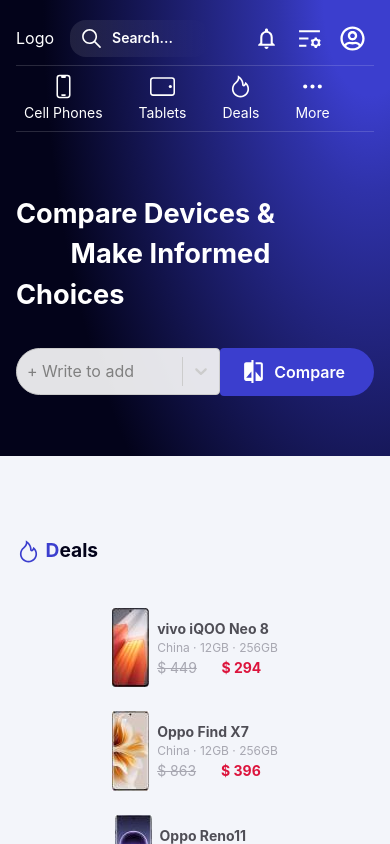
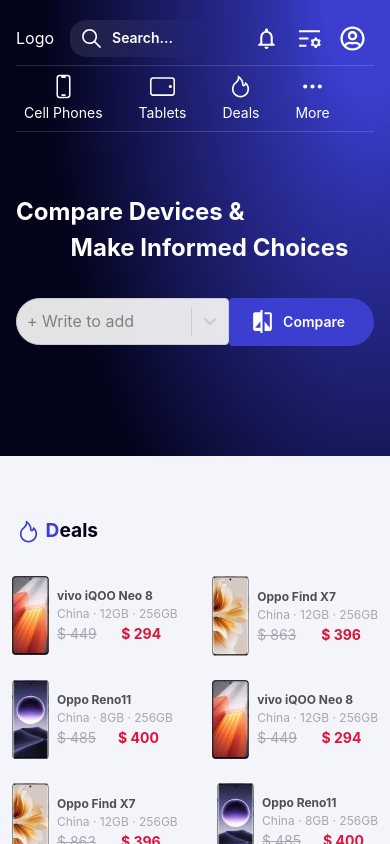
Before and after one commit to randa-magdy/kimoval, a Next.js app: page / in a window 390 px wide. Shown: the top 844 px of the page. Built offline with nearby package versions, Linux system fonts and the light colour scheme.

Commit message:
fix: fix some responsive styles for some parts of components

```diff
--- a/src/app/_bannerPages.tsx
+++ b/src/app/_bannerPages.tsx
@@ -16,19 +16,20 @@
       <Image src={Iphone} alt="iphone" className="hidden lg:block" />
 
       <div className="banner-title-input mt-20 lg:mt-0 h-full">
-        <h1 className="text-h1 font-bold">
+        <h1 className="text-h2 sm:text-h1 font-bold">
           <span>Compare Devices &</span> <br />{' '}
           <span style={{ paddingLeft: 'clamp(0.2rem,14vw,14rem)' }}>
             Make Informed Choices
           </span>
         </h1>
         <div
-          className="cmpare-input flex align-middle mt-8"
+          className="compare-input flex align-middle mt-8"
           style={{ width: 'clamp(75%,100vw,100%)' }}
         >
           <SearchInput className="w-full" />
           <Button className="bg-primary rounded-tr-3xl rounded-br-3xl hover:bg-dark-primary">
-            <Compare fontSize={25} /> <span className="px-2">Compare</span>
+            <Compare fontSize={25} />{' '}
+            <span className="px-2 text-medium">Compare</span>
           </Button>
         </div>
       </div>
@@ -93,7 +94,7 @@
 };
 
 const SingleDeviceBanner = () => (
-  <Banner height="clamp(120px,20vw,200px)">
+  <Banner height="clamp(150px,20vw,200px)">
     <div className="container mx-auto relative">
       <Space direction="vertical" className="absolute translate-y-1/4">
         <Space align="baseline">
--- a/src/assets/styles/globals.css
+++ b/src/assets/styles/globals.css
@@ -33,7 +33,7 @@
 
 /*Section styles*/
 section {
-  padding: 40px 0;
+  padding: 20px 0;
   margin: 20px 0;
 }
 
--- a/src/components/UI/Breadcrumb.tsx
+++ b/src/components/UI/Breadcrumb.tsx
@@ -10,14 +10,14 @@
         <Link
           key={item.label}
           href={item.url}
-          className="text-light-gray hover:text-white transition-colors duration-300 ease-in-out"
+          className="text-light-gray hover:text-white text-medium transition-colors duration-300 ease-in-out"
         >
           {item.label}
         </Link>
       ) : (
         <span
           key={item.label}
-          className="text-light-gray hover:text-white transition-colors duration-300 ease-in-out"
+          className="text-light-gray hover:text-white text-medium transition-colors duration-300 ease-in-out"
         >
           {item.label}
         </span>
--- a/src/components/UI/DeviceCards/InlineImgContentCard.tsx
+++ b/src/components/UI/DeviceCards/InlineImgContentCard.tsx
@@ -41,7 +41,7 @@
           reverse ? 'text-end me-2' : 'text-start ms-2'
         )}
       >
-        <span className=" block text-dark-gray font-bold text-medium">
+        <span className=" block text-dark-gray font-bold text-less-medium sm:text-medium">
           {name}
         </span>
         <span className="block text-light-gray text-less-medium">
--- a/src/components/UI/ResponsiveFlex/Col.tsx
+++ b/src/components/UI/ResponsiveFlex/Col.tsx
@@ -60,7 +60,7 @@
 
   // Handle breakpoints properties
   const breakpoints = { xs, sm, md, lg, xl, xxl };
-  classNames += ` w-full`;
+  // classNames += ` w-full`;
 
   Object.values(breakpoints).forEach((value) => {
     if (value) {
@@ -69,7 +69,7 @@
   });
 
   // Handle gutter property
-  classNames += ` p-2`;
+  // classNames += ` p-2`;
   if (typeof gutter === 'number') {
     classNames += ` p-${gutter}`;
   } else if (typeof gutter === 'object' && !Array.isArray(gutter)) {
--- a/src/components/UI/ResponsiveFlex/type.ts
+++ b/src/components/UI/ResponsiveFlex/type.ts
@@ -180,7 +180,7 @@
   | 'xs:w-full';
 
 
-export type acceptedPaddings = 1 | 2 | 3 | 4 | 5 | 6 | 7 | 8 | 9 | 10;
+export type acceptedPaddings = 0 |1 | 2 | 3 | 4 | 5 | 6 | 7 | 8 | 9 | 10;
 export type accepted2XlPadding ='2xl:p-1'|'2xl:p-2'|'2xl:p-3'|'2xl:p-4'|'2xl:p-5'|'2xl:p-6'|'2xl:p-7'|'2xl:p-8'|'2xl:p-9'|'2xl:p-10'
 export type acceptedXlPadding ='xl:p-1'|'xl:p-2'|'xl:p-3'|'xl:p-4'|'xl:p-5'|'xl:p-6'|'xl:p-7'|'xl:p-8'|'xl:p-9'|'xl:p-10'
 export type acceptedLgPadding ='lg:p-1'|'lg:p-2'|'lg:p-3'|'lg:p-4'|'lg:p-5'|'lg:p-6'|'lg:p-7'|'lg:p-8'|'lg:p-9'|'lg:p-10'
--- a/src/components/UI/SectionTitle.tsx
+++ b/src/components/UI/SectionTitle.tsx
@@ -8,7 +8,7 @@
   const firstLetter = title?.split('')[0]?.toUpperCase();
   const remainTitle = title?.split('')?.slice(1, title?.length).join('');
   return (
-    <div className="title-text relative font-bold mb-8">
+    <div className="title-text relative font-bold mb-5">
       <h3 className="text-h3 border-b-black">
         <span className="text-primary">
           {Icon && <Icon fontSize={25} className="inline" />} {firstLetter}
--- a/src/features/Devices/SingleDevice/index.tsx
+++ b/src/features/Devices/SingleDevice/index.tsx
@@ -13,7 +13,7 @@
   //"w-full xs:w-full md:w-6/12 lg:w-4/12"
   return (
     <div className="container mx-auto">
-      <Row justify="between">
+      <Row justify="between" className="px-2">
         <Col xs="xs:w-full" lg="lg:w-5/12" xl="xl:w-4/12">
           <div className="lg:sticky top-0 left-0">
             <DeviceSlider />
--- a/src/features/Home/Sections/DealsSection.tsx
+++ b/src/features/Home/Sections/DealsSection.tsx
@@ -1,5 +1,7 @@
 import { FireOutline } from '@/components/Icons/FireOutline';
 import InlineImgContentCard from '@/components/UI/DeviceCards/InlineImgContentCard';
+import Col from '@/components/UI/ResponsiveFlex/Col';
+import Row from '@/components/UI/ResponsiveFlex/Row';
 import NormalSection from '@/components/UI/Sections/NormalSection';
 import ViewMoreButton from '@/components/UI/ViewMoreButton';
 import Mobile1 from '../../../../public/images/home/thumb_777314_phone_front_x_small.jpg';
@@ -74,7 +76,13 @@
   ];
 
   const dataList = data.map((item) => (
-    <div key={item.name} className="w-full sm:w-1/2 md:w-1/3 lg:w-1/4">
+    <Col
+      key={item.name}
+      xs="xs:w-6/12"
+      sm="sm:w-4/12"
+      // md="md:w-4/12"
+      lg="lg:w-3/12"
+    >
       <InlineImgContentCard
         img={item.img}
         name={item.name}
@@ -82,9 +90,9 @@
         priceBefore={item.priceBefore}
         priceAfter={item.priceAfter}
         hoverCard={true}
-        className="mx-auto sm:mx-0"
+        // className="mx-auto sm:mx-0"
       />
-    </div>
+    </Col>
   ));
   return (
     <NormalSection
@@ -92,7 +100,9 @@
       title="Deals"
       icon={FireOutline}
     >
-      <div className="devices-deals-list flex flex-wrap">{dataList}</div>
+      <Row className="devices-deals-list" justify="between" gutter={0}>
+        {dataList}
+      </Row>
       <ViewMoreButton url="#" />
     </NormalSection>
   );
```
